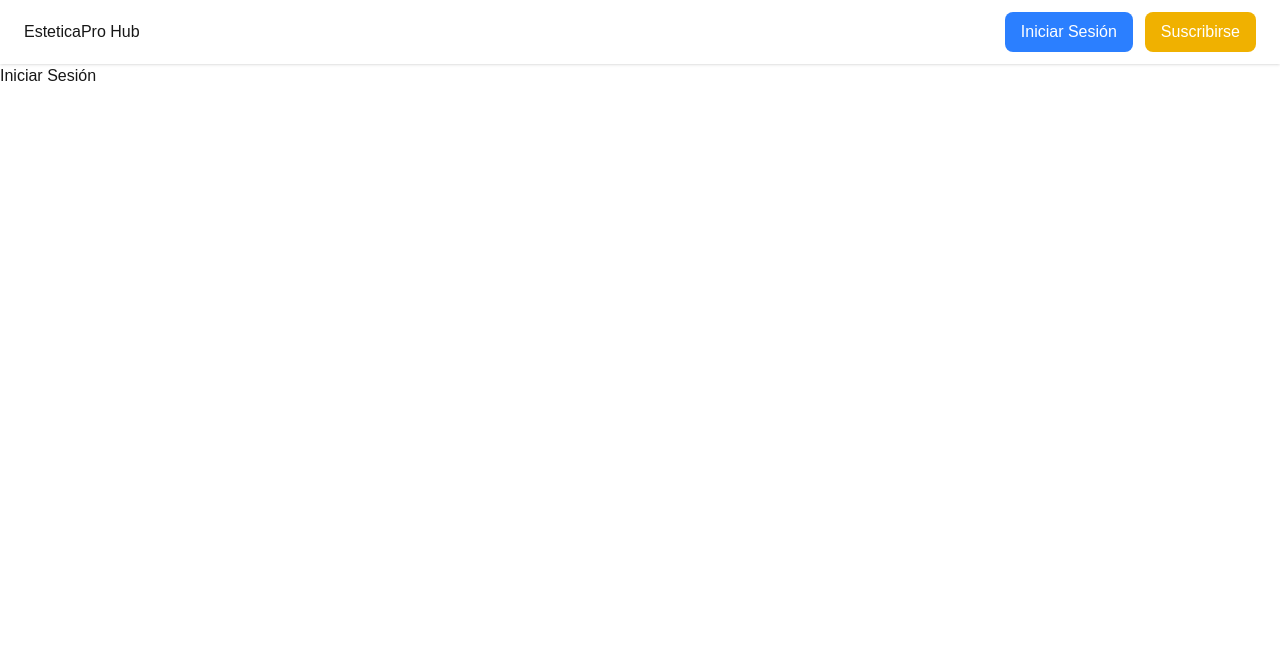
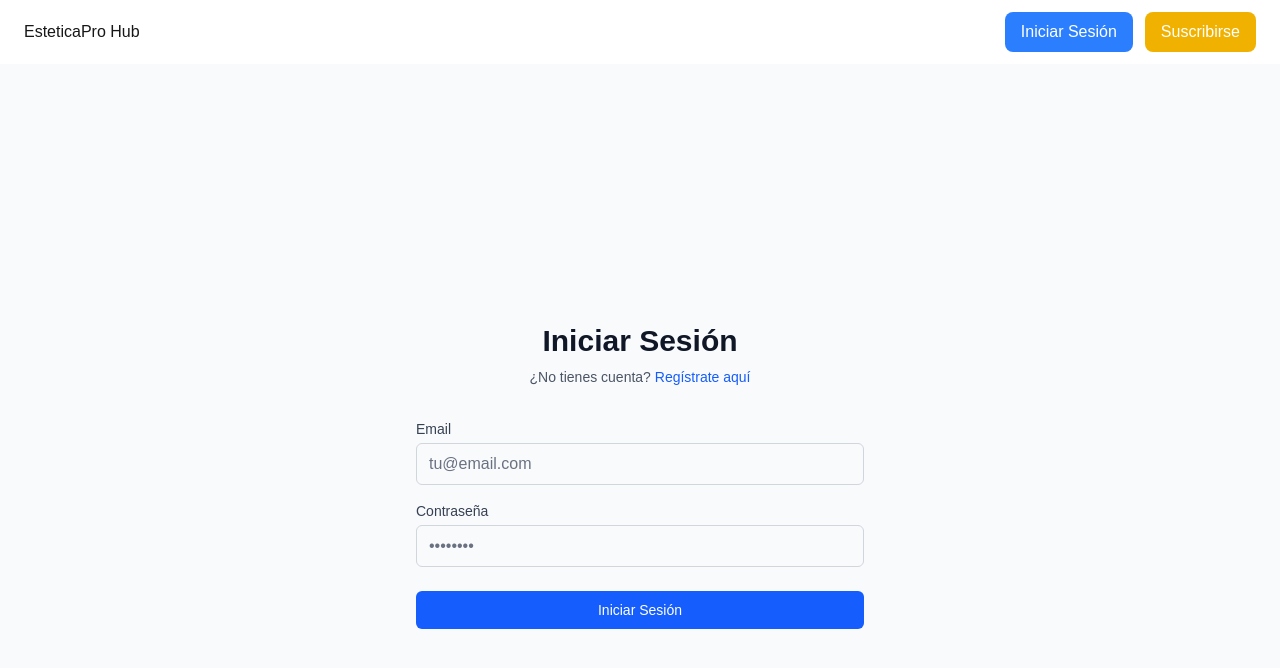
Before and after one commit to appesteticaprohub/EsteticaProHub_U, a Next.js app: page /login in a window 1280 px wide. Shown: the top 668 px of the page. Built offline with nearby package versions, Linux system fonts and the light colour scheme; no server answers.

Commit message:
ESTADOS DE USUARIO (ANÓNIMO VS PREMIUM)

```diff
--- a/src/app/login/page.tsx
+++ b/src/app/login/page.tsx
@@ -1,7 +1,106 @@
+'use client'
+
+import { useState } from 'react'
+import { useAuth } from '@/contexts/AuthContext'
+import { useRouter } from 'next/navigation'
+import Link from 'next/link'
+
 export default function Login() {
+  const [email, setEmail] = useState('')
+  const [password, setPassword] = useState('')
+  const [loading, setLoading] = useState(false)
+  const [error, setError] = useState('')
+
+  const { signIn } = useAuth()
+  const router = useRouter()
+
+  const handleSubmit = async (e: React.FormEvent) => {
+    e.preventDefault()
+    setLoading(true)
+    setError('')
+
+    try {
+      const { error } = await signIn(email, password)
+
+      if (error) {
+        setError(error.message)
+      } else {
+        router.push('/')
+      }
+    } catch (err) {
+      setError('Error inesperado al iniciar sesión')
+    } finally {
+      setLoading(false)
+    }
+  }
+
   return (
-    <main>
-      <h1>Iniciar Sesión</h1>
+    <main className="min-h-screen flex items-center justify-center bg-gray-50 py-12 px-4 sm:px-6 lg:px-8">
+      <div className="max-w-md w-full space-y-8">
+        <div>
+          <h2 className="mt-6 text-center text-3xl font-extrabold text-gray-900">
+            Iniciar Sesión
+          </h2>
+          <p className="mt-2 text-center text-sm text-gray-600">
+            ¿No tienes cuenta?{' '}
+            <Link href="/registro" className="font-medium text-blue-600 hover:text-blue-500">
+              Regístrate aquí
+            </Link>
+          </p>
+        </div>
+
+        <form className="mt-8 space-y-6" onSubmit={handleSubmit}>
+          {error && (
+            <div className="bg-red-100 border border-red-400 text-red-700 px-4 py-3 rounded">
+              {error}
+            </div>
+          )}
+
+          <div className="space-y-4">
+            <div>
+              <label htmlFor="email" className="block text-sm font-medium text-gray-700">
+                Email
+              </label>
+              <input
+                id="email"
+                name="email"
+                type="email"
+                required
+                value={email}
+                onChange={(e) => setEmail(e.target.value)}
+                className="mt-1 appearance-none relative block w-full px-3 py-2 border border-gray-300 placeholder-gray-500 text-gray-900 rounded-md focus:outline-none focus:ring-blue-500 focus:border-blue-500"
+                placeholder="tu@email.com"
+              />
+            </div>
+
+            <div>
+              <label htmlFor="password" className="block text-sm font-medium text-gray-700">
+                Contraseña
+              </label>
+              <input
+                id="password"
+                name="password"
+                type="password"
+                required
+                value={password}
+                onChange={(e) => setPassword(e.target.value)}
+                className="mt-1 appearance-none relative block w-full px-3 py-2 border border-gray-300 placeholder-gray-500 text-gray-900 rounded-md focus:outline-none focus:ring-blue-500 focus:border-blue-500"
+                placeholder="••••••••"
+              />
+            </div>
+          </div>
+
+          <div>
+            <button
+              type="submit"
+              disabled={loading}
+              className="group relative w-full flex justify-center py-2 px-4 border border-transparent text-sm font-medium rounded-md text-white bg-blue-600 hover:bg-blue-700 focus:outline-none focus:ring-2 focus:ring-offset-2 focus:ring-blue-500 disabled:opacity-50 disabled:cursor-not-allowed"
+            >
+              {loading ? 'Iniciando sesión...' : 'Iniciar Sesión'}
+            </button>
+          </div>
+        </form>
+      </div>
     </main>
-  );
+  )
 }
--- /dev/null
+++ b/src/app/perfil/page.tsx
@@ -0,0 +1,80 @@
+'use client'
+
+import { useAuth } from '@/contexts/AuthContext'
+import { useRouter } from 'next/navigation'
+
+
+export default function MiPerfil() {
+  const { user, signOut, loading } = useAuth()
+  const router = useRouter()
+
+  const handleSignOut = async () => {
+    await signOut()
+    router.push('/')
+  }
+
+  const formatDate = (dateString: string) => {
+    return new Date(dateString).toLocaleDateString('es-ES', {
+      year: 'numeric',
+      month: 'long',
+      day: 'numeric',
+      hour: '2-digit',
+      minute: '2-digit'
+    })
+  }
+
+  if (loading) {
+    return (
+      <main className="min-h-screen flex items-center justify-center">
+        <div className="text-lg">Cargando...</div>
+      </main>
+    )
+  }
+
+  if (!user) {
+    return null
+  }
+
+  return (
+    <main className="min-h-screen bg-gray-50 py-8">
+      <div className="max-w-2xl mx-auto px-4 sm:px-6 lg:px-8">
+        <div className="bg-white shadow rounded-lg">
+          <div className="px-6 py-8">
+            <h1 className="text-3xl font-bold text-gray-900 mb-8">
+              Mi Perfil
+            </h1>
+
+            <div className="space-y-6">
+              <div>
+                <label className="block text-sm font-medium text-gray-700 mb-2">
+                  Email
+                </label>
+                <div className="text-lg text-gray-900 bg-gray-50 px-4 py-3 rounded-md">
+                  {user.email}
+                </div>
+              </div>
+
+              <div>
+                <label className="block text-sm font-medium text-gray-700 mb-2">
+                  Fecha de registro
+                </label>
+                <div className="text-lg text-gray-900 bg-gray-50 px-4 py-3 rounded-md">
+                  {formatDate(user.created_at)}
+                </div>
+              </div>
+            </div>
+
+            <div className="mt-8 pt-6 border-t border-gray-200">
+              <button
+                onClick={handleSignOut}
+                className="w-full sm:w-auto bg-red-600 hover:bg-red-700 text-white font-medium py-3 px-6 rounded-md transition duration-200"
+              >
+                Cerrar Sesión
+              </button>
+            </div>
+          </div>
+        </div>
+      </div>
+    </main>
+  )
+}
--- a/src/app/registro/page.tsx
+++ b/src/app/registro/page.tsx
@@ -42,7 +42,7 @@ export default function Registro() {
       } else {
         setMessage({
           type: 'success',
-          text: '¡Registro exitoso! Revisa tu email para confirmar tu cuenta.'
+          text: '¡Registro exitoso!'
         });
         // Limpiar el formulario
         setFormData({
--- a/src/components/Header.tsx
+++ b/src/components/Header.tsx
@@ -1,15 +1,32 @@
+'use client'
+
 import Link from 'next/link';
+import { useAuth } from '@/contexts/AuthContext';
 
 export default function Header() {
+  const { user, loading } = useAuth();
+
   return (
     <div className="w-full bg-white shadow-sm flex justify-between items-center h-16 py-4 px-6">
       <div>EsteticaPro Hub</div>
       <div className="flex space-x-3">
-        <Link href="/login">
-          <button className="bg-blue-500 text-white px-4 py-2 rounded-lg">
-            Iniciar Sesión
-          </button>
-        </Link>
+        {loading ? (
+          <div className="bg-gray-300 text-gray-600 px-4 py-2 rounded-lg">
+            Cargando...
+          </div>
+        ) : user ? (
+          <Link href="/perfil">
+            <button className="bg-blue-500 text-white px-4 py-2 rounded-lg">
+              Mi Perfil
+            </button>
+          </Link>
+        ) : (
+          <Link href="/login">
+            <button className="bg-blue-500 text-white px-4 py-2 rounded-lg">
+              Iniciar Sesión
+            </button>
+          </Link>
+        )}
         <Link href="/suscripcion">
           <button className="bg-yellow-500 text-white px-4 py-2 rounded-lg">
             Suscribirse
```
